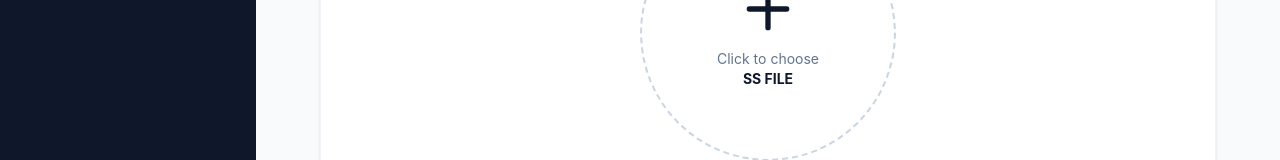
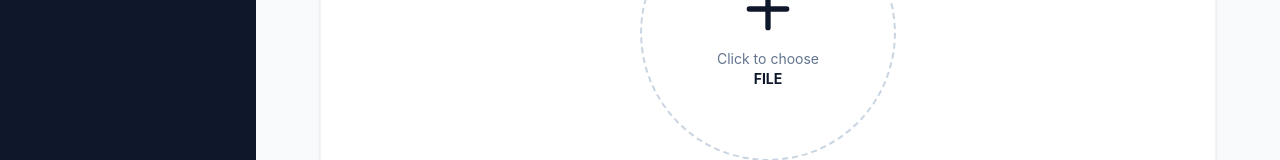
Before and after one commit to DigitalSignature-Project/DigitalSignature, a React (Vite) app in the folder frontend/: page /encrypt in a window 1280 px wide. Shown: the part 343-503 px from the top of the page. Built offline with nearby package versions, Linux system fonts and the light colour scheme; sample sign-in values are in the browser's storage.

Commit message:
Updated field names

```diff
--- a/frontend/src/pages/EncryptPage.tsx
+++ b/frontend/src/pages/EncryptPage.tsx
@@ -175,7 +175,11 @@ const EncryptPage = () => {
           {
             name: "SecureSign Archive",
             extensions: ["ss"],
-          }
+          },
+          {
+            name: "Zip Archive",
+            extensions: ["zip"],
+          },
         ],
       });
 
@@ -184,7 +188,7 @@ const EncryptPage = () => {
         console.log("File successfully saved to:", filePath);
       }
     } catch (error) {
-      console.error("Error saving SS file:", error);
+      console.error("Error saving file:", error);
     }
   };
 
@@ -238,7 +242,7 @@ const EncryptPage = () => {
             <p className="text-center text-sm text-slate-500">
               Click to choose
               <br />
-              <span className="font-bold text-[#0f172a]">SS FILE</span>
+              <span className="font-bold text-[#0f172a]">FILE</span>
             </p>
           </div>
         ) : (
@@ -299,11 +303,11 @@ const EncryptPage = () => {
                     <input
                       type="number"
                       min="1"
-                      max="256"
+                      max="128"
                       value={saltLength}
                       onChange={(e) => {
                         const value = Number(e.target.value);
-                        if (value >= 1 && value <= 256) {
+                        if (value >= 1 && value <= 128) {
                           setSaltLength(value);
                         }
                       }}
@@ -384,7 +388,7 @@ const EncryptPage = () => {
             className="flex items-center cursor-pointer space-x-2 bg-[#0f172a] hover:bg-slate-800 text-white font-medium py-3 px-6 rounded-lg transition-colors shadow-sm"
           >
             <Download className="w-5 h-5" />
-            <span>Download SS package</span>
+            <span>Download package</span>
           </button>
         </div>
       )}
--- a/frontend/src/pages/VerifyPage.tsx
+++ b/frontend/src/pages/VerifyPage.tsx
@@ -173,7 +173,7 @@ const VerifyPage = () => {
           type="file"
           ref={fileInputRef}
           onChange={handleFileChange}
-          accept=".ss"
+          accept=".ss,.zip"
           className="hidden"
         />
 
@@ -188,7 +188,7 @@ const VerifyPage = () => {
             <p className="text-center text-sm text-slate-500">
               Click to choose
               <br />
-              <span className="font-bold text-[#0f172a]">SS FILE</span>
+              <span className="font-bold text-[#0f172a]">FILE</span>
             </p>
           </div>
         ) : (
```
